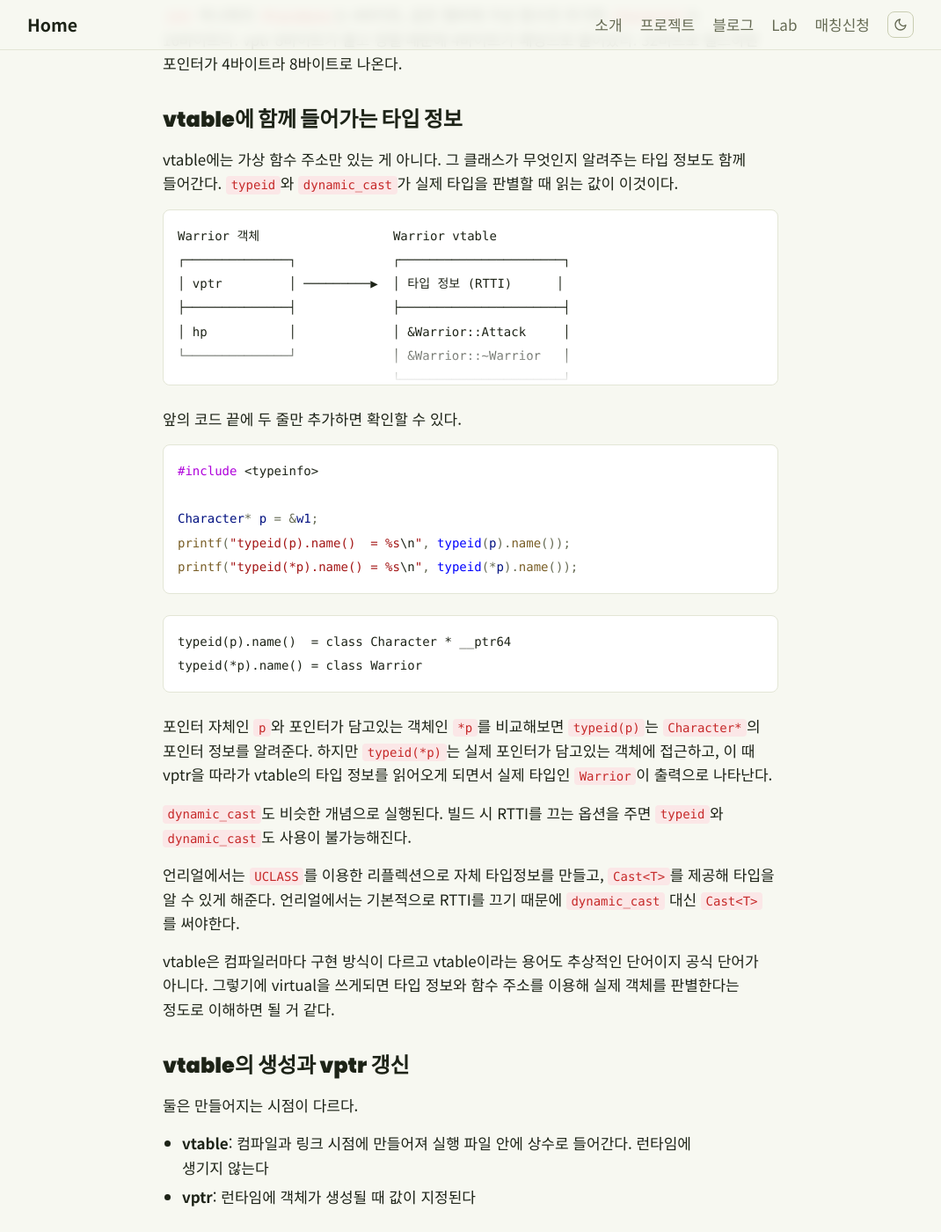
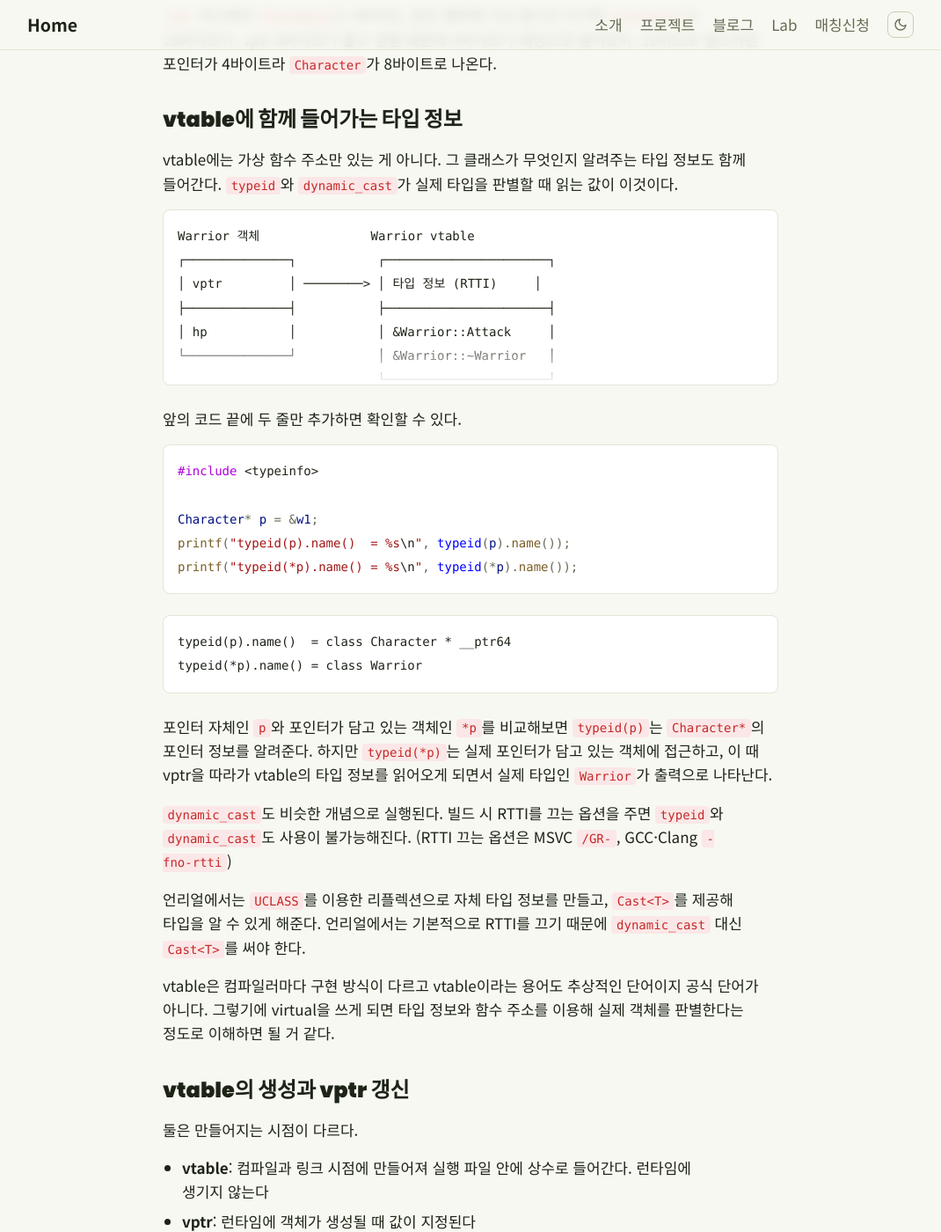
Before and after one commit to skamo3/skamo3.github.io, a Jekyll site: the page built from _posts/2026-08-11-cpp-virtual-vptr-vtable.md, in a window 1280 px wide and 1400 px high, scrolled down 2098 px. Shown: the whole window at 88% size, without its empty margins (105-1175 px from the left). Built offline with Jekyll 4.4.1, drawn with Linux system fonts in a browser that asks for light colours; some of the changed text lies outside the part shown.

Commit message:
RTTI 컴파일 옵션 추가 및 전체 검토 수정
- RTTI 끄는 옵션(/GR-, -fno-rtti)을 괄호로 명시
- 첫 예제에 #include <iostream> 추가 (std::cout 사용하는데 누락돼 있었음)
- vtable 구조 ASCII 다이어그램 정렬 교정
  전각 화살표를 ASCII로 바꾸고 박스 폭을 51칸으로 맞춤
- 띄어쓰기 교정: 담고있는, 타입정보, 쓰게되면, 써야한다
- 조사 교정: Warrior이 -> Warrior가
- 32비트 빌드 설명에서 8바이트가 무엇의 크기인지 명시
- 순수 가상 함수 문장에 '생성자에서' 조건 추가

Co-Authored-By: Claude Opus 5 <noreply@anthropic.com>

````diff
--- a/_posts/2026-08-11-cpp-virtual-vptr-vtable.md
+++ b/_posts/2026-08-11-cpp-virtual-vptr-vtable.md
@@ -131,20 +133,20 @@ c1 vptr = 00007FF776BE2420
 
 Warrior 세 개의 vptr이 전부 같은 주소다. Archer 두 개도 자기들끼리 같고, Character는 또 다르다. 객체 수와 무관하게 표는 클래스당 하나다.
 
-`int` 하나짜리 `PlainData`는 4바이트, 같은 멤버에 가상 함수만 추가한 `Character`는 16바이트다. vptr 8바이트가 붙고 정렬 때문에 4바이트가 패딩으로 들어갔다. 32비트로 빌드하면 포인터가 4바이트라 8바이트로 나온다.
+`int` 하나짜리 `PlainData`는 4바이트, 같은 멤버에 가상 함수만 추가한 `Character`는 16바이트다. vptr 8바이트가 붙고 정렬 때문에 4바이트가 패딩으로 들어갔다. 32비트로 빌드하면 포인터가 4바이트라 `Character`가 8바이트로 나온다.
 
 ## vtable에 함께 들어가는 타입 정보
 
 vtable에는 가상 함수 주소만 있는 게 아니다. 그 클래스가 무엇인지 알려주는 타입 정보도 함께 들어간다. `typeid`와 `dynamic_cast`가 실제 타입을 판별할 때 읽는 값이 이것이다.
 
 ```
-Warrior 객체                  Warrior vtable
-┌──────────────┐             ┌──────────────────────┐
-│ vptr         │ ─────────▶  │ 타입 정보 (RTTI)      │
-├──────────────┤             ├──────────────────────┤
-│ hp           │             │ &Warrior::Attack     │
-└──────────────┘             │ &Warrior::~Warrior   │
-                             └──────────────────────┘
+Warrior 객체               Warrior vtable
+┌──────────────┐           ┌──────────────────────┐
+│ vptr         │ ────────> │ 타입 정보 (RTTI)     │
+├──────────────┤           ├──────────────────────┤
+│ hp           │           │ &Warrior::Attack     │
+└──────────────┘           │ &Warrior::~Warrior   │
+                           └──────────────────────┘
 ```
 
 앞의 코드 끝에 두 줄만 추가하면 확인할 수 있다.
@@ -162,13 +164,13 @@ typeid(p).name()  = class Character * __ptr64
 typeid(*p).name() = class Warrior
 ```
 
-포인터 자체인 `p`와 포인터가 담고있는 객체인 `*p`를 비교해보면 `typeid(p)`는 `Character*`의 포인터 정보를 알려준다. 하지만 `typeid(*p)`는 실제 포인터가 담고있는 객체에 접근하고, 이 때 vptr을 따라가 vtable의 타입 정보를 읽어오게 되면서 실제 타입인 `Warrior`이 출력으로 나타난다.
+포인터 자체인 `p`와 포인터가 담고 있는 객체인 `*p`를 비교해보면 `typeid(p)`는 `Character*`의 포인터 정보를 알려준다. 하지만 `typeid(*p)`는 실제 포인터가 담고 있는 객체에 접근하고, 이 때 vptr을 따라가 vtable의 타입 정보를 읽어오게 되면서 실제 타입인 `Warrior`가 출력으로 나타난다.
 
-`dynamic_cast`도 비슷한 개념으로 실행된다. 빌드 시 RTTI를 끄는 옵션을 주면 `typeid`와 `dynamic_cast`도 사용이 불가능해진다.
+`dynamic_cast`도 비슷한 개념으로 실행된다. 빌드 시 RTTI를 끄는 옵션을 주면 `typeid`와 `dynamic_cast`도 사용이 불가능해진다. (RTTI 끄는 옵션은 MSVC `/GR-`, GCC·Clang `-fno-rtti`)
 
-언리얼에서는 `UCLASS`를 이용한 리플렉션으로 자체 타입정보를 만들고, `Cast<T>`를 제공해 타입을 알 수 있게 해준다. 언리얼에서는 기본적으로 RTTI를 끄기 때문에 `dynamic_cast` 대신 `Cast<T>`를 써야한다.
+언리얼에서는 `UCLASS`를 이용한 리플렉션으로 자체 타입 정보를 만들고, `Cast<T>`를 제공해 타입을 알 수 있게 해준다. 언리얼에서는 기본적으로 RTTI를 끄기 때문에 `dynamic_cast` 대신 `Cast<T>`를 써야 한다.
 
-vtable은 컴파일러마다 구현 방식이 다르고 vtable이라는 용어도 추상적인 단어이지 공식 단어가 아니다. 그렇기에 virtual을 쓰게되면 타입 정보와 함수 주소를 이용해 실제 객체를 판별한다는 정도로 이해하면 될 거 같다.
+vtable은 컴파일러마다 구현 방식이 다르고 vtable이라는 용어도 추상적인 단어이지 공식 단어가 아니다. 그렇기에 virtual을 쓰게 되면 타입 정보와 함수 주소를 이용해 실제 객체를 판별한다는 정도로 이해하면 될 거 같다.
 
 ## vtable의 생성과 vptr 갱신
 
````
Also changed, not shown: other parts of _posts/2026-08-11-cpp-virtual-vptr-vtable.md (+4 -2 lines).
